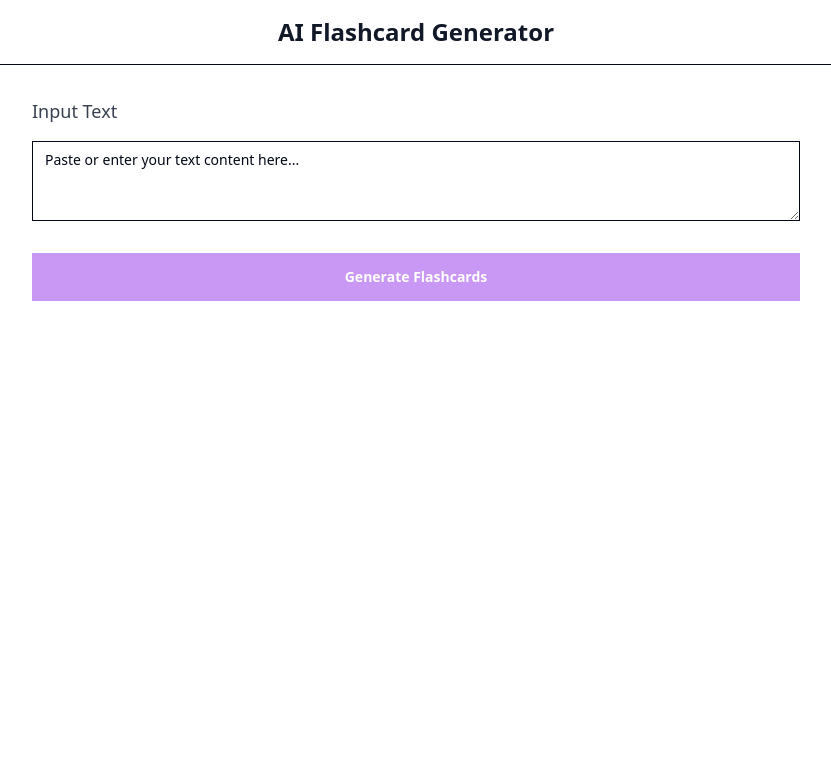
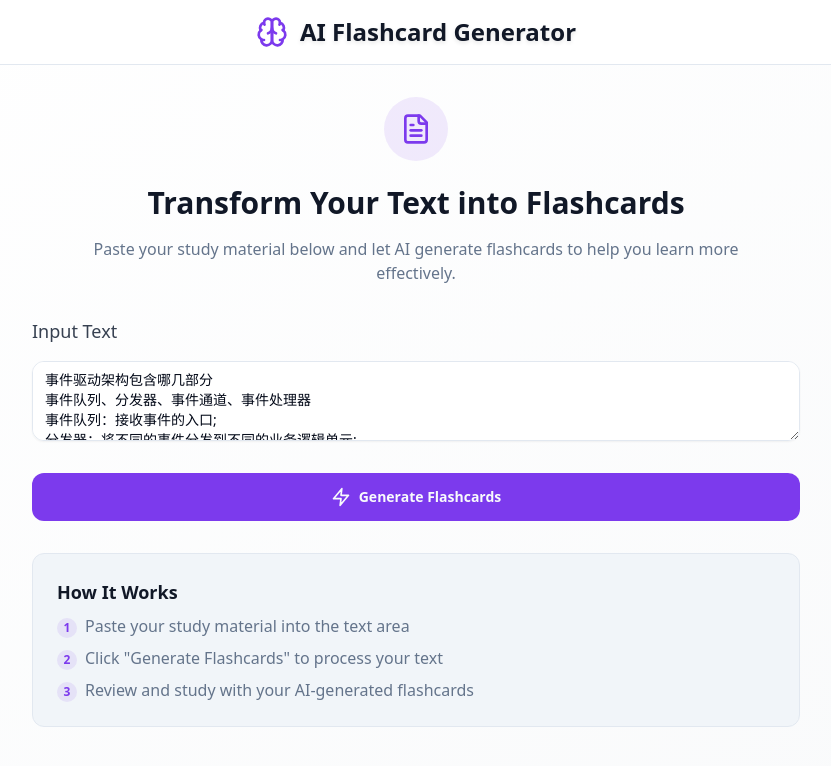
Before and after one commit to wxmgcs/mind-spark-generator, a Next.js app: page / in a window 1280 px wide. Shown: the top 766 px of the page, without its empty margins (224-1055 px from the left). Built offline with nearby package versions, Linux system fonts and the light colour scheme.

Commit message:
优化页面设计，更有现代感

```diff
--- a/src/app/globals.css
+++ b/src/app/globals.css
@@ -6,6 +6,23 @@
   :root {
     --background: 0 0% 100%;
     --foreground: 222.2 84% 4.9%;
+    --card: 0 0% 100%;
+    --card-foreground: 222.2 84% 4.9%;
+    --popover: 0 0% 100%;
+    --popover-foreground: 222.2 84% 4.9%;
+    --primary: 262.1 83.3% 57.8%;
+    --primary-foreground: 210 40% 98%;
+    --secondary: 210 40% 96.1%;
+    --secondary-foreground: 222.2 84% 4.9%;
+    --muted: 210 40% 96.1%;
+    --muted-foreground: 215.4 16.3% 46.9%;
+    --accent: 210 40% 96.1%;
+    --accent-foreground: 222.2 84% 4.9%;
+    --destructive: 0 84.2% 60.2%;
+    --destructive-foreground: 210 40% 98%;
+    --border: 214.3 31.8% 91.4%;
+    --input: 214.3 31.8% 91.4%;
+    --ring: 262.1 83.3% 57.8%;
   }
 
   * {
@@ -23,4 +40,19 @@
   .perspective-1000 {
     perspective: 1000px;
   }
+  .text-shadow {
+    text-shadow: 0 2px 4px rgba(0, 0, 0, 0.1);
+  }
+  .card-hover {
+    @apply transition-all duration-300 hover:shadow-lg hover:scale-[1.02];
+  }
+  .btn-primary {
+    @apply bg-primary hover:bg-primary/90 text-primary-foreground font-medium py-3 px-6 rounded-lg transition-all duration-300 hover:shadow-md focus:ring-2 focus:ring-primary focus:ring-offset-2;
+  }
+  .btn-outline {
+    @apply border border-border hover:bg-secondary font-medium py-3 px-6 rounded-lg transition-all duration-300 focus:ring-2 focus:ring-primary focus:ring-offset-2;
+  }
+  .input-field {
+    @apply w-full border border-border rounded-lg px-4 py-3 focus:ring-2 focus:ring-primary focus:border-transparent transition-all duration-300;
+  }
 }
--- a/src/app/page.tsx
+++ b/src/app/page.tsx
@@ -5,7 +5,7 @@ import { motion } from 'framer-motion'
 import { Flashcard } from '@/components/flashcard'
 import { Button } from '@/components/ui/button'
 import { Textarea } from '@/components/ui/textarea'
-import { Loader2, ArrowLeft, ArrowRight, RotateCcw } from 'lucide-react'
+import { Loader2, ArrowLeft, ArrowRight, RotateCcw, Brain, FileText, Zap } from 'lucide-react'
 
 interface FlashcardData {
   q: string
@@ -13,7 +13,17 @@ interface FlashcardData {
 }
 
 export default function Home() {
-  const [inputText, setInputText] = useState('')
+  const [inputText, setInputText] = useState(`事件驱动架构包含哪几部分
+事件队列、分发器、事件通道、事件处理器
+事件队列：接收事件的入口;
+分发器：将不同的事件分发到不同的业务逻辑单元;
+事件通道：分发器与处理器之间的联系渠道,
+事件处理器：实现业务逻辑，处理完成后会发出事件，触发下一步操作。
+
+微服务架构分成三种实现模式
+RESTfuI API 模式:服务通过 API提供，云服务就属于这一类;
+RESTful 应用 模式:服务通过传统的网络协议或者应用协议提供背后通常是一个多功能的应用程序，常见于企业内部;
+集中消息模式:采用消息代理可以实现消息队列、负载均衡、统一日志和异常处理，缺点是会出现单点失败，消息代理可能要做成集群。`)
   const [flashcards, setFlashcards] = useState<FlashcardData[]>([])
   const [isGenerating, setIsGenerating] = useState(false)
   const [currentCardIndex, setCurrentCardIndex] = useState(0)
@@ -84,49 +94,86 @@ export default function Home() {
 
   if (showFlashcards && flashcards.length > 0) {
     return (
-      <div className="min-h-screen bg-white">
-        <header className="border-b">
+      <div className="min-h-screen bg-gradient-to-br from-white to-gray-50">
+        <header className="border-b bg-white/80 backdrop-blur-sm sticky top-0 z-10">
           <div className="container mx-auto px-4 py-4">
-            <h1 className="text-2xl font-bold text-center text-gray-900">AI Flashcard Generator</h1>
+            <motion.div
+              initial={{ opacity: 0, y: -20 }}
+              animate={{ opacity: 1, y: 0 }}
+              className="flex items-center justify-center space-x-3"
+            >
+              <Brain className="h-8 w-8 text-primary" />
+              <h1 className="text-2xl font-bold text-gray-900 text-shadow">AI Flashcard Generator</h1>
+            </motion.div>
           </div>
         </header>
         <main className="container mx-auto px-4 py-8">
           <motion.div
             initial={{ opacity: 0, y: 20 }}
             animate={{ opacity: 1, y: 0 }}
+            transition={{ delay: 0.1 }}
             className="flex flex-col items-center space-y-8"
           >
+            <div className="text-center mb-8">
+              <h2 className="text-3xl font-bold text-gray-900 mb-2">Your Flashcards</h2>
+              <p className="text-muted-foreground max-w-2xl mx-auto">
+                Click on cards to flip them, and use the navigation buttons to browse through all flashcards.
+              </p>
+            </div>
+
             <Flashcard
               question={flashcards[currentCardIndex].q}
               answer={flashcards[currentCardIndex].a}
               isFlipped={isFlipped}
               onFlip={() => setIsFlipped(!isFlipped)}
             />
-            <div className="flex items-center space-x-4">
+
+            <div className="flex items-center space-x-4 w-full max-w-md justify-center">
               <Button
                 onClick={handlePrevious}
                 disabled={currentCardIndex === 0}
                 variant="outline"
                 size="icon"
+                className="w-12 h-12 rounded-full"
               >
-                <ArrowLeft className="h-4 w-4" />
+                <ArrowLeft className="h-5 w-5" />
               </Button>
+              <div className="flex-1 text-center">
                 <span className="text-lg font-medium text-gray-700">
-                {currentCardIndex + 1} / {flashcards.length}
+                  Card {currentCardIndex + 1} / {flashcards.length}
                 </span>
+                <div className="mt-2 h-2 w-full bg-gray-200 rounded-full overflow-hidden">
+                  <div
+                    className="h-full bg-primary transition-all duration-300 ease-out"
+                    style={{ width: `${((currentCardIndex + 1) / flashcards.length) * 100}%` }}
+                  />
+                </div>
+              </div>
               <Button
                 onClick={handleNext}
                 disabled={currentCardIndex === flashcards.length - 1}
                 variant="outline"
                 size="icon"
+                className="w-12 h-12 rounded-full"
               >
-                <ArrowRight className="h-4 w-4" />
+                <ArrowRight className="h-5 w-5" />
               </Button>
             </div>
-            <Button onClick={handleReset} variant="outline">
-              <RotateCcw className="mr-2 h-4 w-4" />
-              Reset
+
+            <motion.div
+              initial={{ opacity: 0, scale: 0.9 }}
+              animate={{ opacity: 1, scale: 1 }}
+              transition={{ delay: 0.3 }}
+            >
+              <Button
+                onClick={handleReset}
+                variant="outline"
+                className="group"
+              >
+                <RotateCcw className="mr-2 h-5 w-5 group-hover:rotate-180 transition-transform duration-300" />
+                Create New Flashcards
               </Button>
+            </motion.div>
           </motion.div>
         </main>
       </div>
@@ -134,10 +181,17 @@ export default function Home() {
   }
 
   return (
-    <div className="min-h-screen bg-white">
-      <header className="border-b">
+    <div className="min-h-screen bg-gradient-to-br from-white to-gray-50">
+      <header className="border-b bg-white/80 backdrop-blur-sm sticky top-0 z-10">
         <div className="container mx-auto px-4 py-4">
-          <h1 className="text-2xl font-bold text-center text-gray-900">AI Flashcard Generator</h1>
+          <motion.div
+            initial={{ opacity: 0, y: -20 }}
+            animate={{ opacity: 1, y: 0 }}
+            className="flex items-center justify-center space-x-3"
+          >
+            <Brain className="h-8 w-8 text-primary" />
+            <h1 className="text-2xl font-bold text-gray-900 text-shadow">AI Flashcard Generator</h1>
+          </motion.div>
         </div>
       </header>
       <main className="container mx-auto px-4 py-8">
@@ -146,29 +200,82 @@ export default function Home() {
           animate={{ opacity: 1, y: 0 }}
           className="max-w-3xl mx-auto space-y-8"
         >
-          <div className="space-y-4">
+          <div className="text-center mb-8">
+            <motion.div
+              initial={{ scale: 0.8, opacity: 0 }}
+              animate={{ scale: 1, opacity: 1 }}
+              transition={{ delay: 0.1 }}
+              className="inline-flex items-center justify-center w-16 h-16 mb-6 rounded-full bg-primary/10 text-primary"
+            >
+              <FileText className="w-8 h-8" />
+            </motion.div>
+            <h2 className="text-3xl font-bold text-gray-900 mb-4">Transform Your Text into Flashcards</h2>
+            <p className="text-muted-foreground max-w-2xl mx-auto">
+              Paste your study material below and let AI generate flashcards to help you learn more effectively.
+            </p>
+          </div>
+
+          <motion.div
+            initial={{ opacity: 0, y: 20 }}
+            animate={{ opacity: 1, y: 0 }}
+            transition={{ delay: 0.2 }}
+            className="space-y-4"
+          >
             <label className="block text-lg font-medium text-gray-700">Input Text</label>
             <Textarea
               value={inputText}
               onChange={(e) => setInputText(e.target.value)}
-              placeholder="Paste or enter your text content here..."
-              className="min-h-[300px] resize-y text-lg p-4 border rounded-lg focus:ring-2 focus:ring-purple-500 focus:border-transparent"
+              placeholder="Paste or enter your text content here...\n\nExample:\nEvent-driven architecture consists of four parts: event queue, dispatcher, event channels, and event handlers. The event queue serves as the entry point for receiving events..."
+              className="min-h-[300px] resize-y text-lg p-6 border border-border rounded-xl focus:ring-2 focus:ring-primary focus:border-transparent transition-all duration-300 shadow-sm"
             />
-          </div>
+          </motion.div>
+
+          <motion.div
+            initial={{ opacity: 0, y: 20 }}
+            animate={{ opacity: 1, y: 0 }}
+            transition={{ delay: 0.3 }}
+          >
             <Button
               onClick={handleGenerate}
               disabled={isGenerating || !inputText.trim()}
-            className="w-full bg-purple-600 hover:bg-purple-700 text-white text-lg py-6 rounded-lg font-semibold"
+              className="w-full bg-primary hover:bg-primary/90 text-primary-foreground text-lg py-6 rounded-xl font-semibold transition-all duration-300 hover:shadow-lg focus:ring-2 focus:ring-primary focus:ring-offset-2 group"
             >
               {isGenerating ? (
                 <>
                   <Loader2 className="mr-2 h-5 w-5 animate-spin" />
-                Generating...
+                  Generating Flashcards...
                 </>
               ) : (
-              'Generate Flashcards'
+                <>
+                  <Zap className="mr-2 h-5 w-5 group-hover:scale-110 transition-transform duration-300" />
+                  Generate Flashcards
+                </>
               )}
             </Button>
+          </motion.div>
+
+          <motion.div
+            initial={{ opacity: 0 }}
+            animate={{ opacity: 1 }}
+            transition={{ delay: 0.4 }}
+            className="mt-8 p-6 bg-secondary rounded-xl border border-border"
+          >
+            <h3 className="text-lg font-semibold text-gray-900 mb-2">How It Works</h3>
+            <ul className="space-y-2 text-muted-foreground">
+              <li className="flex items-start space-x-2">
+                <div className="mt-1 min-w-5 h-5 rounded-full bg-primary/10 flex items-center justify-center text-primary text-xs font-bold">1</div>
+                <span>Paste your study material into the text area</span>
+              </li>
+              <li className="flex items-start space-x-2">
+                <div className="mt-1 min-w-5 h-5 rounded-full bg-primary/10 flex items-center justify-center text-primary text-xs font-bold">2</div>
+                <span>Click "Generate Flashcards" to process your text</span>
+              </li>
+              <li className="flex items-start space-x-2">
+                <div className="mt-1 min-w-5 h-5 rounded-full bg-primary/10 flex items-center justify-center text-primary text-xs font-bold">3</div>
+                <span>Review and study with your AI-generated flashcards</span>
+              </li>
+            </ul>
+          </motion.div>
         </motion.div>
       </main>
     </div>
```
Also changed, not shown: src/components/flashcard.tsx (+17 -7 lines), 1 other file (tests, documents, lock files or other folders). Lines whose indentation alone changed are shown as unchanged.
